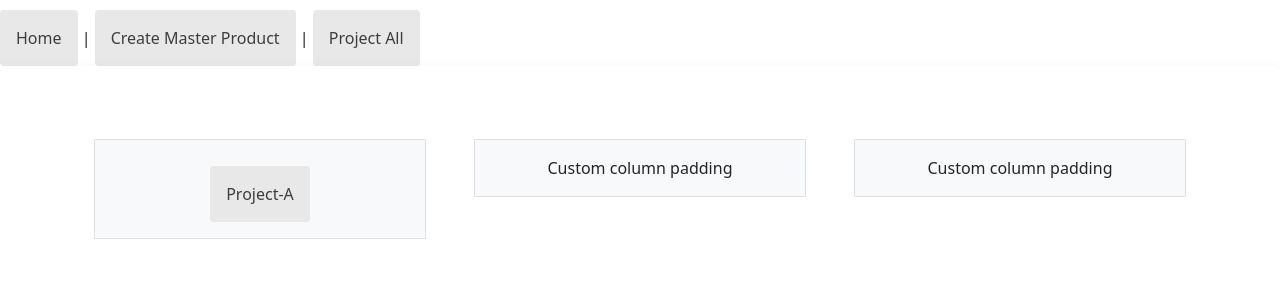
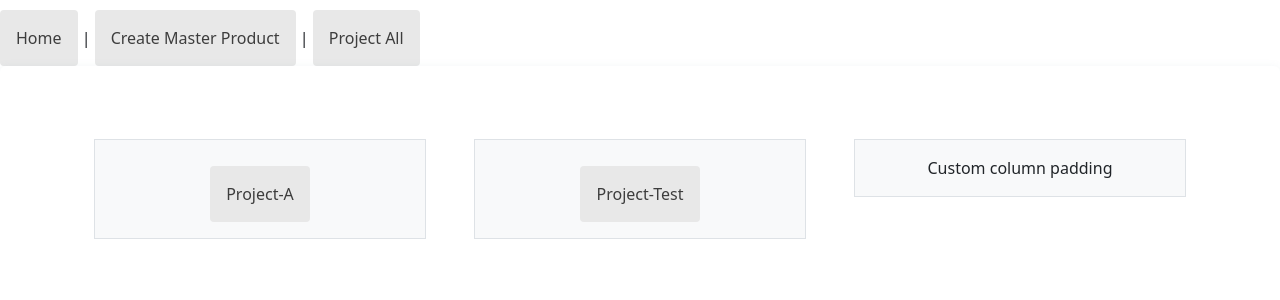
Before and after one commit to Pirapatr1999/PirapatRunepenProject, an Angular app in the folder PirapatR/: page /ProjectAll in a window 1280 px wide. Shown: the top 300 px of the page. Built offline with nearby package versions, Linux system fonts and the light colour scheme.

Commit message:
PirapatR
A

```diff
--- a/PirapatR/src/app/app-routing.module.ts
+++ b/PirapatR/src/app/app-routing.module.ts
@@ -12,7 +12,7 @@ const routes: Routes = [
   { path: '', redirectTo: '', pathMatch: 'full' },
   { path: 'Create', component: MasterComponent },
   { path: 'edit/:productid', component: MasterComponent },
-  { path: 'Project-Test', component: ProjectTestComponent },
+  { path: 'ProjectAll/Project-Test', component: ProjectTestComponent },
   { path: 'ProjectAll', component: ProjectAllComponent },
   { path: 'ProjectAll/Project-A', component: ProjectAComponent },
 ];
--- a/PirapatR/src/app/project-all/project-all.component.html
+++ b/PirapatR/src/app/project-all/project-all.component.html
@@ -11,7 +11,11 @@
         </div>
         <div class="col pt-5 pb-5">
 
-        <div class="p-3 border bg-light">Custom column padding</div>
+        <div class="p-3 border bg-light">
+          <a routerLink="/ProjectAll/Project-Test">
+            Project-Test
+          </a>
+        </div>
         </div>
         <div class="col pt-5 pb-5">
 
```
